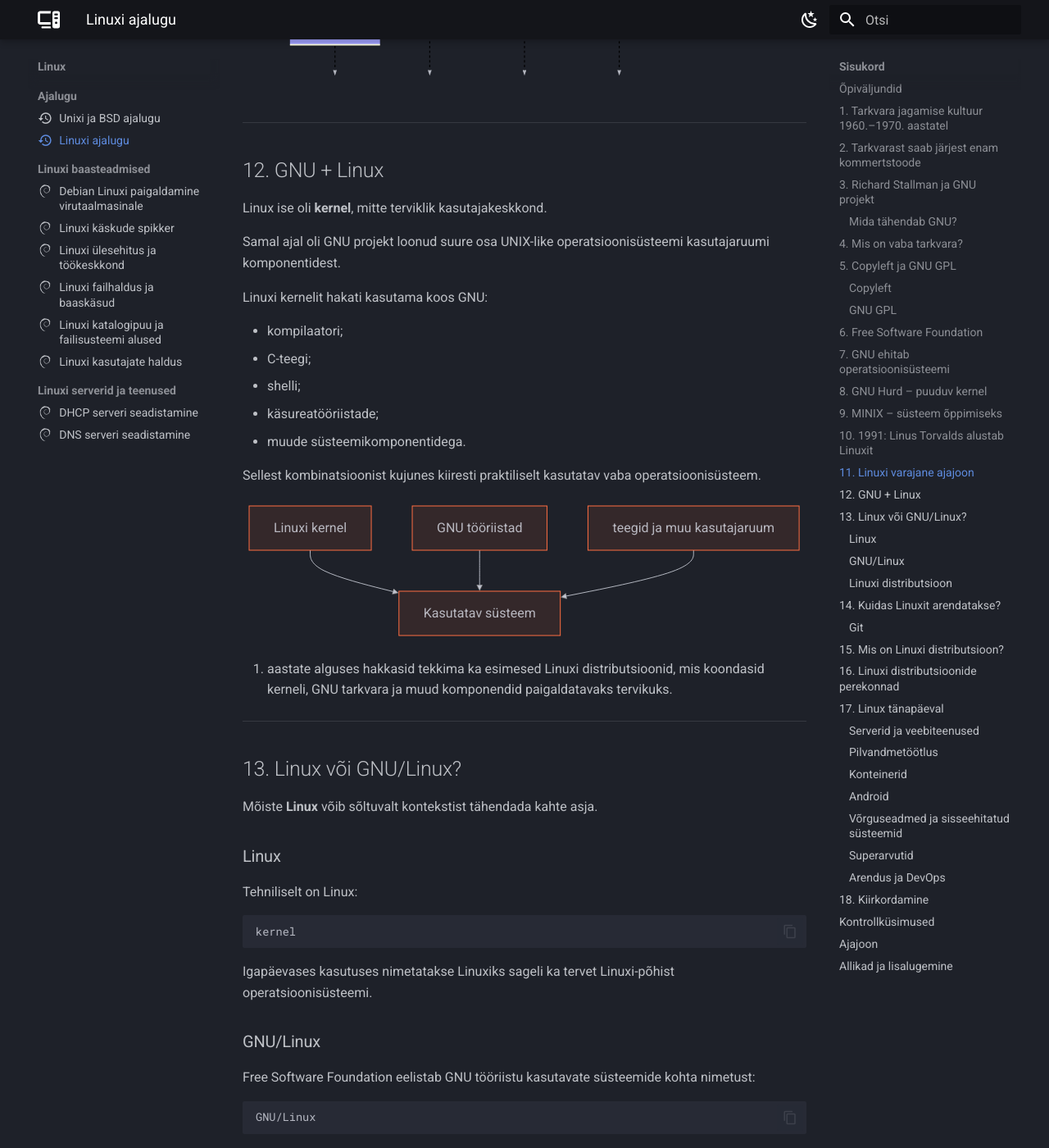
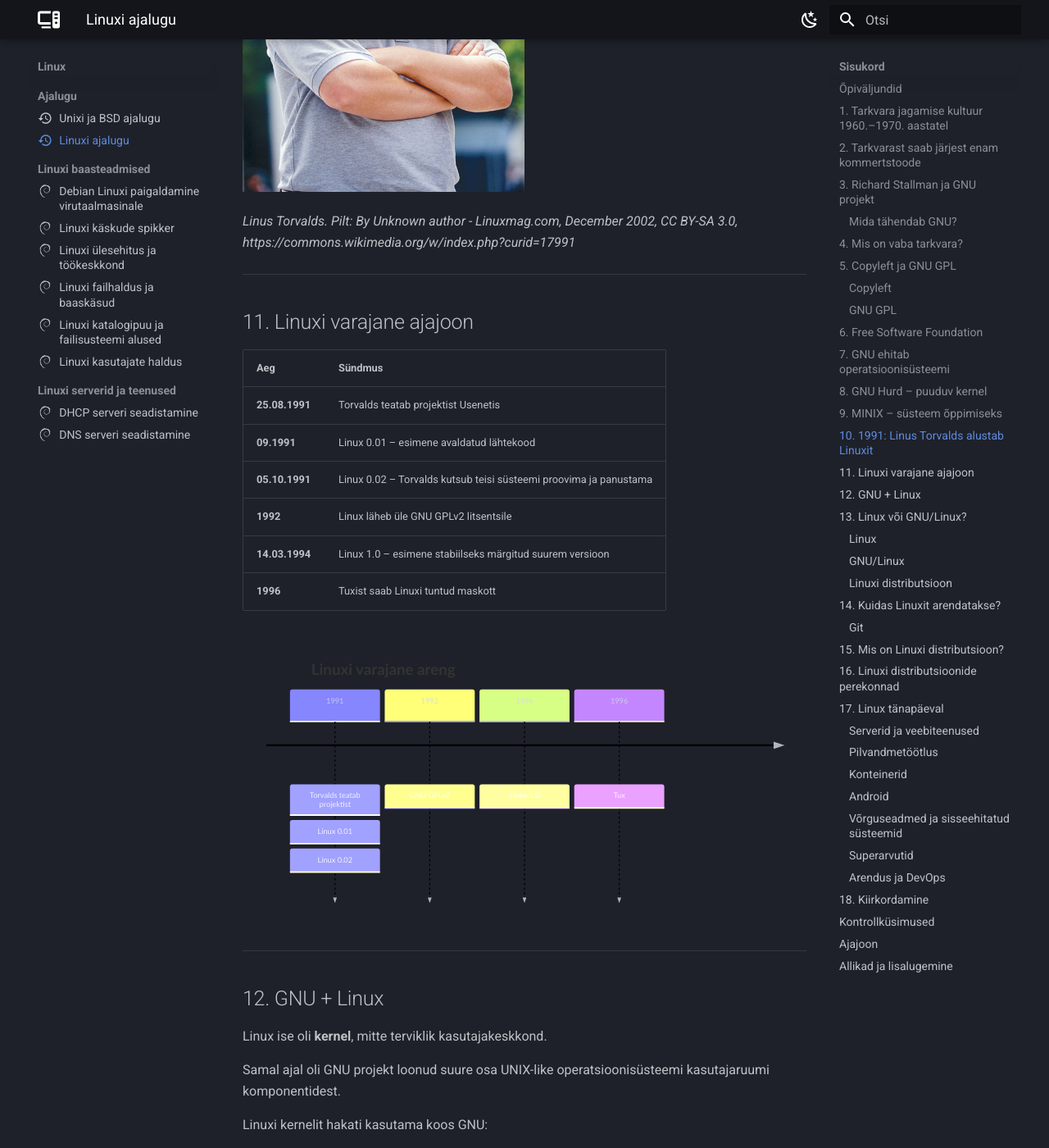
Before and after one commit to priitpaap/priitpaap.github.io, an MkDocs documentation site: the page built from docs/linux/linuxi-ajalugu.md, in a window 1280 px wide and 1400 px high, scrolled down 8946 px. Shown: the whole window at 82% size. Built offline with MkDocs 1.6.1 and Material for MkDocs 9.7.7, drawn with Linux system fonts in a browser that asks for light colours; some of the changed text lies outside the part shown.

Commit message:
Uuendatud linuxi-ajalugu.md

```diff
--- a/docs/linux/linuxi-ajalugu.md
+++ b/docs/linux/linuxi-ajalugu.md
@@ -88,6 +88,11 @@
 GNU eesmärk oli luua täielik vaba operatsioonisüsteem, mis oleks UNIX-iga ühilduv, kuid mille kasutajad saaksid tarkvara vabalt kasutada, uurida, muuta ja levitada.
 
 Tegelik arendustöö algas 1984. aasta alguses.
+
+![500px nicobzh richard stallman by sa 10](assets/linuxi-ajalugu/500px-nicobzh-richard-stallman-by-sa-10.jpg)
+
+*Richard Stallman. Pilt: By NicoBZH from Saint Etienne - Loire, France - Richard Stallman - "Le logiciel libre et ta liberté" - Saint Etienne cité du design 27/11/2008, CC BY-SA 2.0, https://commons.wikimedia.org/w/index.php?curid=5381829*
+
 
 ### Mida tähendab GNU?
 
@@ -301,6 +306,11 @@
 
 kiiresti jagada.
 
+![linus torvalds](assets/linuxi-ajalugu/linus-torvalds.jpeg){ width="50%" }
+
+*Linus Torvalds. Pilt: By Unknown author - Linuxmag.com, December 2002, CC BY-SA 3.0, https://commons.wikimedia.org/w/index.php?curid=17991*
+
+
 ---
 
 ## 11. Linuxi varajane ajajoon
```
Also changed, not shown: other parts of docs/linux/linuxi-ajalugu.md (+1 -1 lines), docs/linux/unixi-ja-bsd-ajalugu.md (+4 -0 lines), docs/linux/assets/linuxi-ajalugu/500px-nicobzh-richard-stallman-by-sa-10.jpg (added), docs/linux/assets/linuxi-ajalugu/linus-torvalds.jpeg (added), docs/linux/assets/unixi-ja-bsd-ajalugu/ken-thompson-and-dennis-ritchie-1973.jpg (added).
